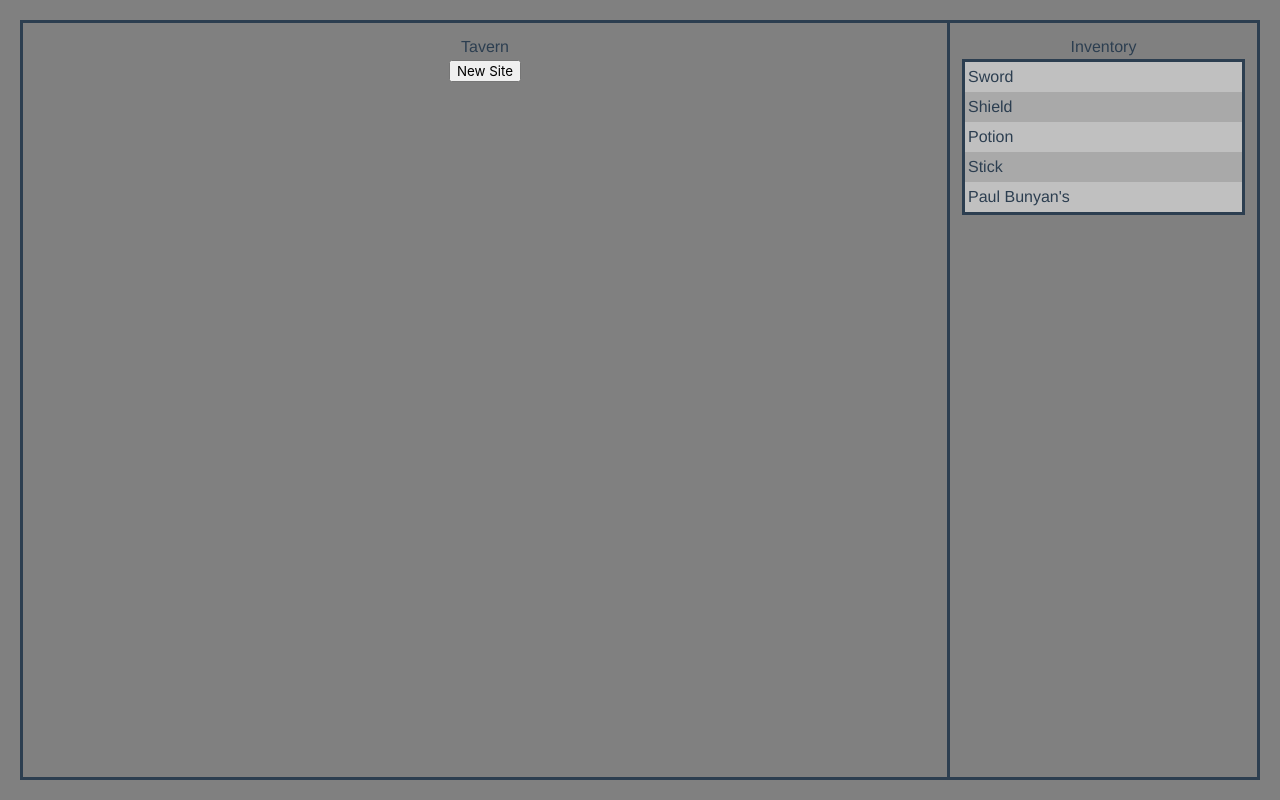
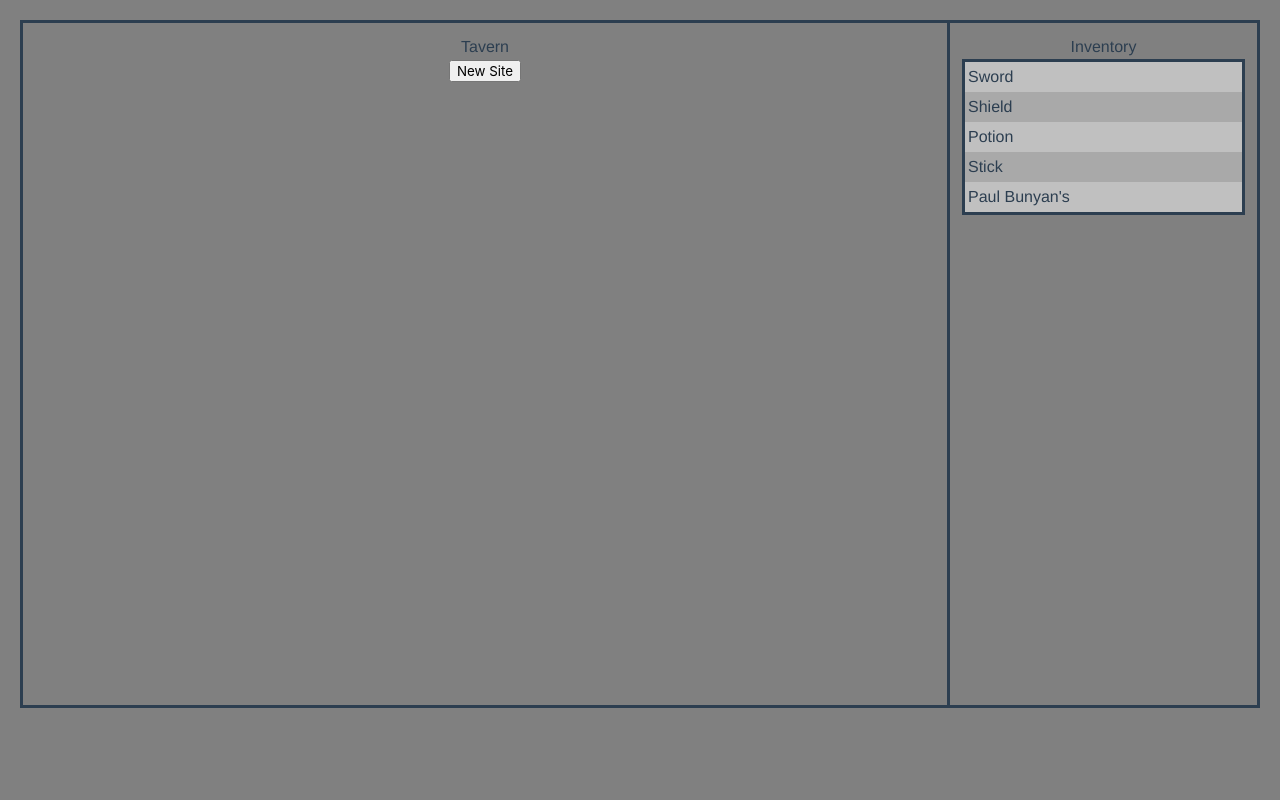
Before and after one commit to ng68/The-Endless-Abyss, a Vue app in the folder eaui/: page /game in a window 1280 px wide. Built offline with nearby package versions, Linux system fonts and the light colour scheme.

Commit message:
Update Game.vue

```diff
--- a/eaui/src/components/Game.vue
+++ b/eaui/src/components/Game.vue
@@ -66,7 +66,7 @@ export default {
 <style scoped>
 
 .game-screen {
-  height: 95vh;
+  height: 86vh;
 }
 
 .row {
```
